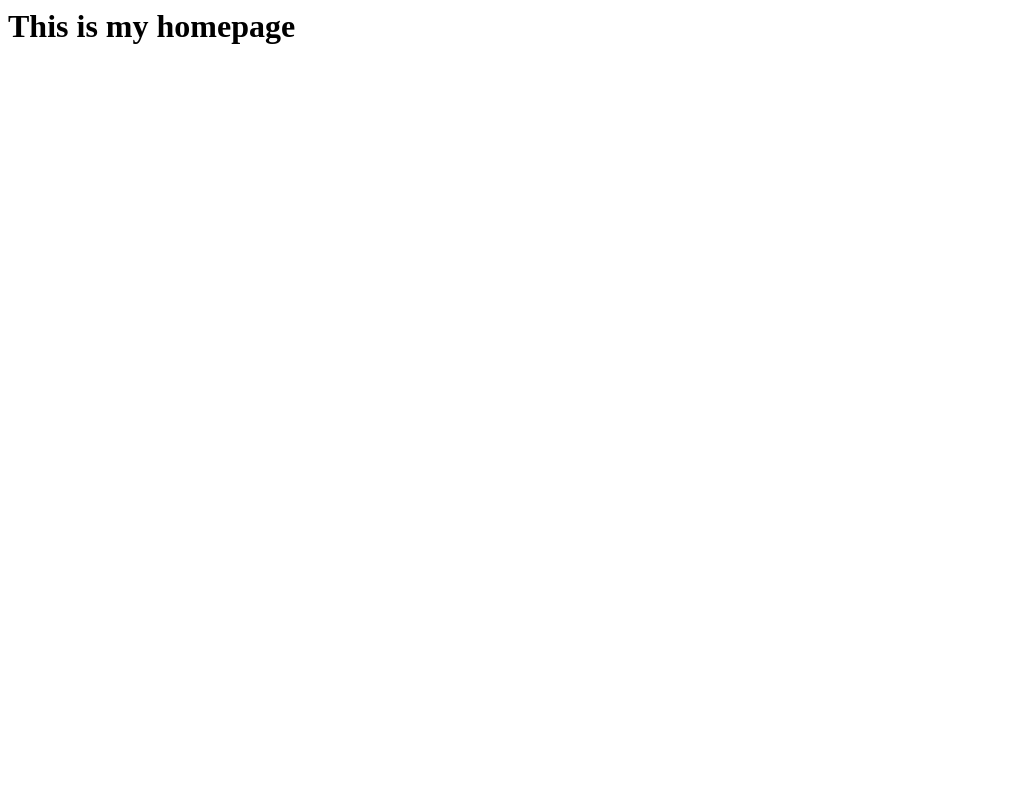
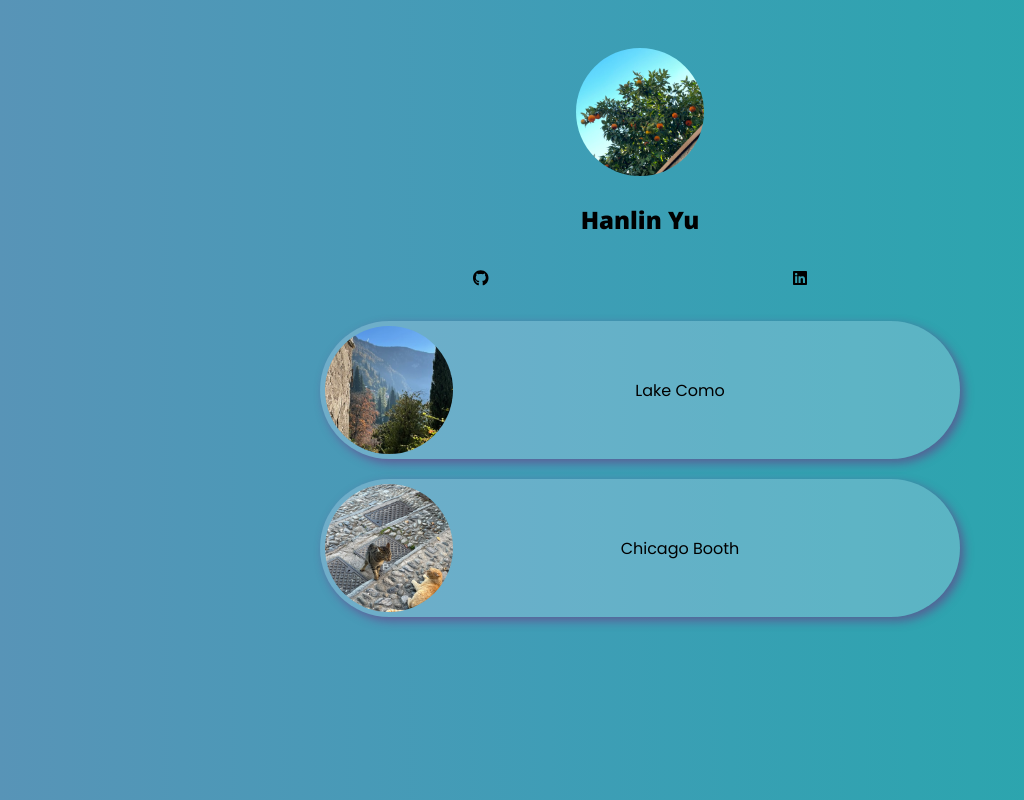
Before and after one commit to hyubooth/link-in-bio-, a plain HTML site: page index.html in a window 1280 px wide. Shown: the whole page, without its empty margins (0-1024 px from the left). Drawn offline with Linux system fonts and the light colour scheme.

Commit message:
finished!!

```diff
--- a/index.html
+++ b/index.html
@@ -1 +1,153 @@
-<h1>This is my homepage</h1>
+<!DOCTYPE html>
+<html>
+  <head>
+    <script src="https://cdnjs.cloudflare.com/ajax/libs/font-awesome/6.5.2/js/all.min.js"></script>
+
+
+    <link rel="preconnect" href="https://fonts.googleapis.com">
+    <link rel="preconnect" href="https://fonts.gstatic.com" crossorigin>
+    <link href="https://fonts.googleapis.com/css2?family=Poppins:ital,wght@0,100;0,200;0,300;0,400;0,500;0,600;0,700;0,800;0,900;1,100;1,200;1,300;1,400;1,500;1,600;1,700;1,800;1,900&display=swap" rel="stylesheet">
+
+    <link rel="preconnect" href="https://fonts.googleapis.com">
+    <link rel="preconnect" href="https://fonts.gstatic.com" crossorigin>
+    <link href="https://fonts.googleapis.com/css2?family=Noto+Sans:ital,wght@0,100..900;1,100..900&display=swap" rel="stylesheet">
+
+
+    <meta charset="UTF-8">
+    <meta name="viewport" content="width=device-width, initial-scale=1.0">
+
+
+    <style>
+
+      /*
+      * {
+        border: 1px red dashed;
+      }
+      */
+    </style>
+
+
+    <style>
+      html {
+        min-height: 100%;
+      }
+
+      body {
+        color: rgba(0, 0, 0, 1);
+        min-height:100%;
+        padding-top: 40px;
+        padding-bottom:40px;
+        background: linear-gradient(90deg, #5894b7, #5097b7, #489ab7, #3f9db6, #37a0b3, #30a3b0, #2aa6ad, #27a8a8);
+        font-family: "Poppins";
+      }
+
+      a {
+        color: rgba(0, 0, 0, 1);
+        text-decoration: none;
+      }
+
+      .item{
+        background-color:rgba(223, 231, 255, 0.25);
+        margin-bottom: 20px;
+        display: flex;
+        align-items: center;
+        border-radius: 1000px;
+        padding: 5px;
+        padding-right: 53px;
+        box-shadow: 4px 4px 10px 0px rgba(122,32,122,0.5);
+      }
+
+      .avatar-image{
+        width:128px;
+        height:128px;
+        object-fit:cover;
+        border-radius:128px;
+      }
+
+      .thumbnail{
+        width:128px;
+        height:128px;
+        border-radius: 128px;
+        object-fit:cover;
+      }
+
+      .main-container{
+        max-width: 640px;
+        margin:auto;
+
+      }
+
+      .image-row {
+        margin-bottom: 20px;
+        text-align: center;
+      }
+
+      .name-row {
+        margin-bottom:30px;
+        text-align: center;
+        font-family: "Noto Sans";
+        font-size: 24px;
+        font-weight: 900;
+      }
+
+      .social-icons-row {
+        margin-bottom: 30px;
+      }
+
+      .social-icons-row {
+        margin-bottom: 30px;
+        display: flex;
+        justify-content: space-around;
+      }
+      .link-text{
+        text-align:center;
+        flex-grow:1;
+      }
+    </style>
+
+
+  </head>
+  <body>
+    <div class="main-container">
+      <div class ="image-row">
+        <img class="avatar-image" src="/images/orange.jpeg" alt="social headshot">
+      </div>
+
+      <div class="name-row">
+        Hanlin Yu
+      </div>
+
+      <div class="social-icons-row">
+        <a href="https://github.com/hyubooth" target="_blank">
+          <i class="fa-brands fa-github"></i>
+        </a>
+
+        <a href="https://www.linkedin.com/in/hanlin-yu-500314221/" target="_blank">
+          <i class="fa-brands fa-linkedin"></i>
+        </a>
+
+      </div>
+
+      <div class="links-row">
+        <div class="item">
+          <img class="thumbnail" src="/images/como.jpeg">
+          <a class="link-text" target="_blank" href="https://www.google.com/search?q=lake+como&oq=lake+como&gs_lcrp=EgZjaHJvbWUqBwgAEAAYjwIyBwgAEAAYjwIyCggBEC4YsQMYgAQyBwgCEC4YgAQyBwgDEAAYgAQyCggEEAAYsQMYgAQyDQgFEAAYgwEYsQMYgAQyDQgGEAAYgwEYsQMYgAQyBggHEEUYPNIBCDM2MDNqMGo0qAIAsAIB&sourceid=chrome&ie=UTF-8">
+              Lake Como
+          </a>
+        </div>
+
+        <div class="item">
+          <img class="thumbnail" src="images/cats.jpeg">
+
+          <a class="link-text" target="_blank" href="https://www.chicagobooth.edu/">
+          Chicago Booth
+          </a>
+
+        </div>
+      </div>
+
+
+    </div>
+
+  </body>
+</html>
```
Also changed, not shown: images/cats.jpeg (added), images/como.jpeg (added), images/orange.jpeg (added).
